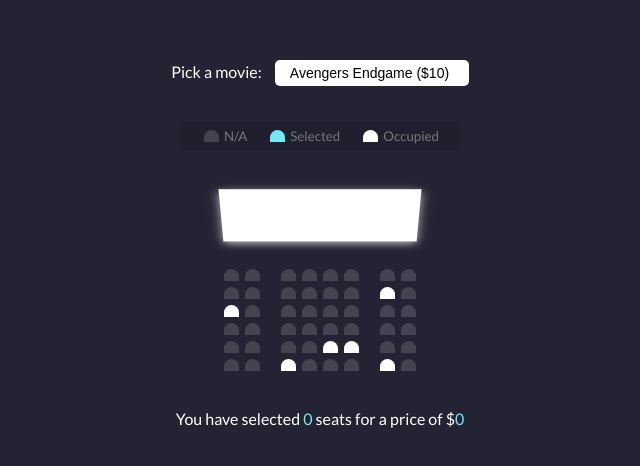
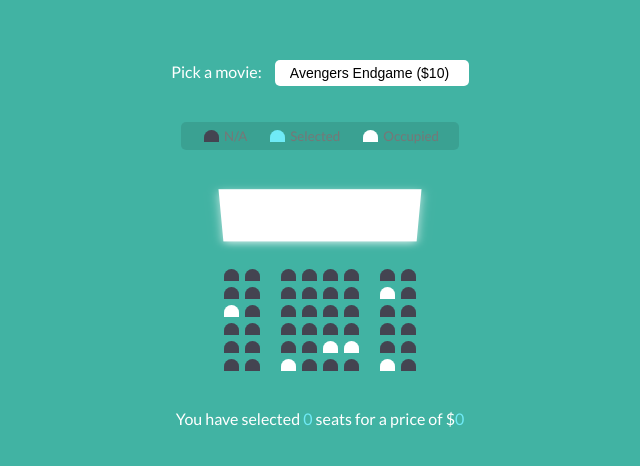
Before and after one commit to jukebox101/movie-seating-js, a plain HTML site: page index.html in a window 1280 px wide. Shown: the part 184-650 px from the top of the page, without its empty margins (320-960 px from the left). Drawn offline with Linux system fonts and the light colour scheme.

Commit message:
changed background color

```diff
--- a/index.css
+++ b/index.css
@@ -5,7 +5,7 @@
 }
 
 body {
-    background-color: #242333;
+    background-color: #41b3a3;
     color: #fff;
     display: flex;
     flex-direction: column;
```
